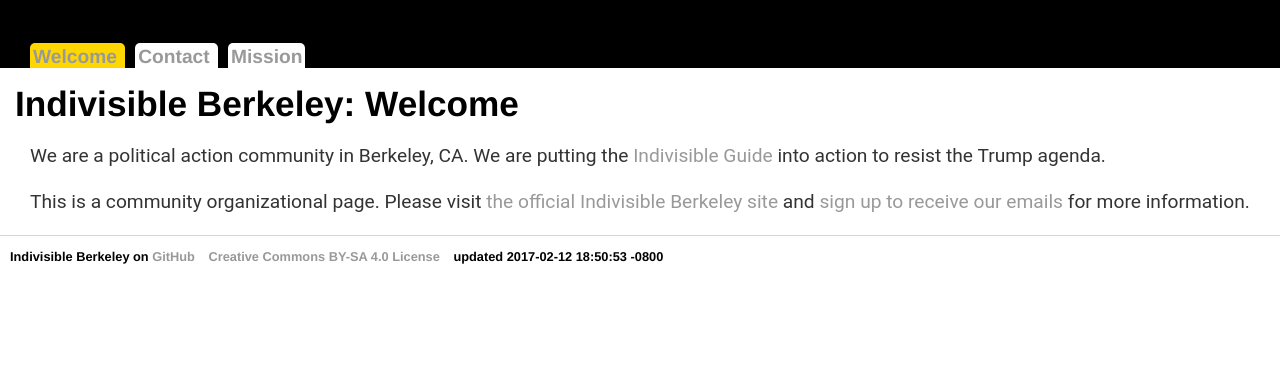
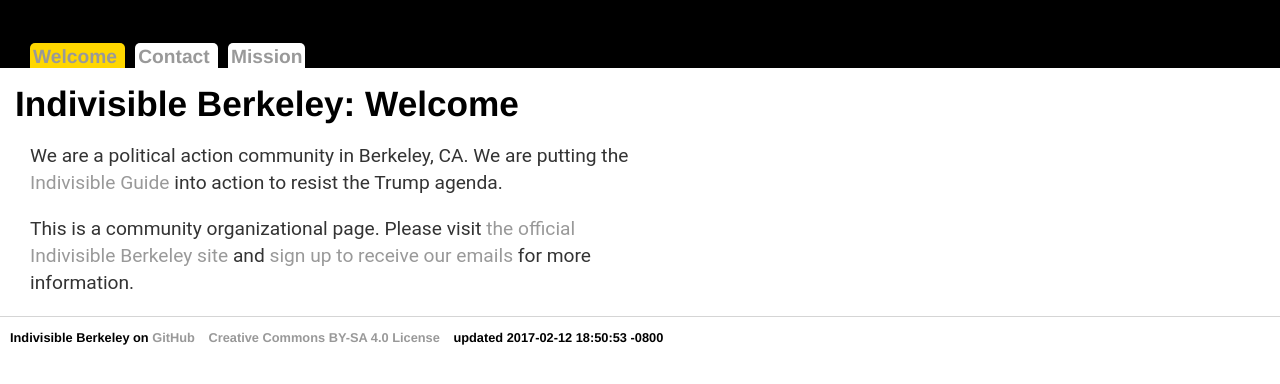
Before and after one commit to bc-design/www-ib, a Jekyll site: the page built from _pages/index.md, in a window 1280 px wide. Shown: the top 384 px of the page. Built offline with Jekyll 4.4.1, drawn with Linux system fonts in a browser that asks for light colours; our own code applies the rules of GitHub Pages for plain Markdown files.

Commit message:
fixed container width

```diff
--- a/css/main.css
+++ b/css/main.css
@@ -1,3 +1,9 @@
+@media (min-width: 600px) {
+	.container {
+		width: 600px;
+	}
+}
+
 body {
     font-family: "San Francisco", "Roboto", "Segoe UI", "Helvetica Neue", "Lucida Grande", Arial, sans-serif;
     width: 100%;
```
